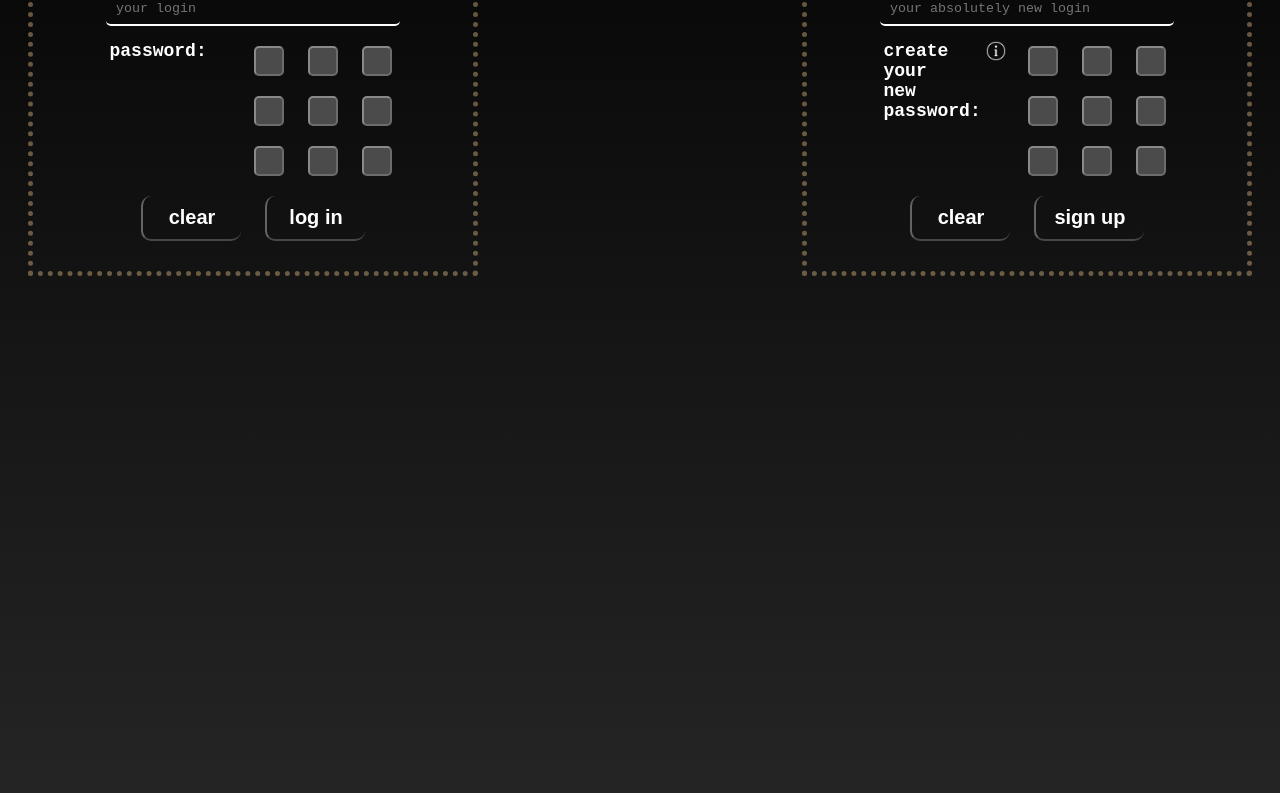
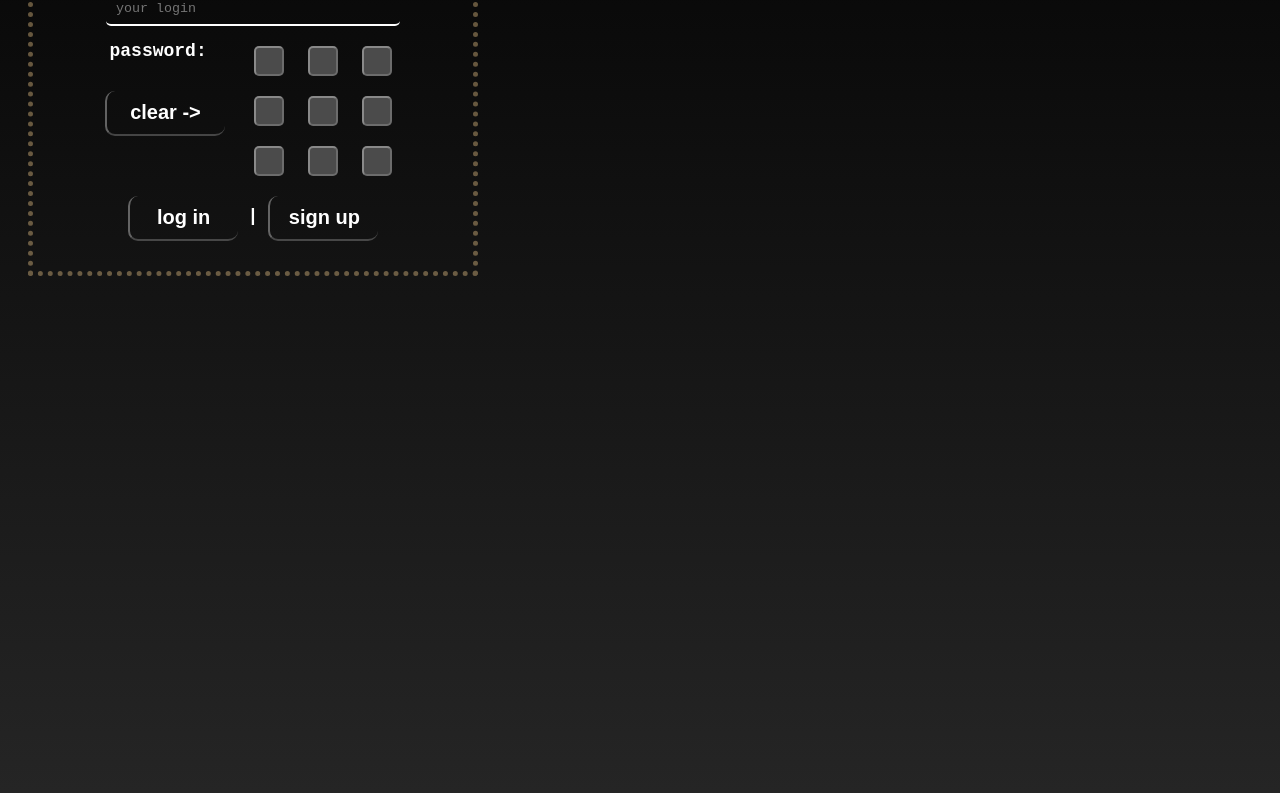
Before and after one commit to voowooo/test, a plain HTML site: page password.html in a window 1280 px wide. Shown: the part 284-1077 px from the top of the page. Drawn offline with Linux system fonts and the light colour scheme.

Commit message:
sign and login
done!

```diff
--- a/password.html
+++ b/password.html
@@ -11,17 +11,19 @@
                 <h2>The Main Page</h2>
             </div>
         </div>
-        <div style="display: flex; justify-content: space-between;">
             <div class="login">
-                <p style="font-size: 30px;">Log In</p>
+                <p style="font-size: 30px;">Log In / Sign Up</p>
                 <div>
                     <p style="margin: 5px;">login:</p>
                     <input id="login" class="InputText" placeholder="your login">
                 </div>
                 <div style="display: flex; width: 297px; justify-content: space-between; margin-top: 10px;">
-                    <p style="margin: 5px; display: flex; height: 20px;">
-                        password:
-                    </p>
+                    <div>
+                        <p style="margin: 5px; display: flex; height: 20px;" data-tooltip="Смысл пароля заключается в правильном расположении квадратов, порядок ввода неважен">
+                            password:
+                        </p>
+                        <button onclick="clearPass()" style="width: 120px; margin: 10px; margin-top: 25px; margin-left: 0px;">clear -></button>
+                    </div>
                     <div>
                         <div>
                             <input type="button" class="passButt" id="1" onclick="getPass(this)">
@@ -40,46 +42,12 @@
                         </div>
                     </div>
                 </div>
-                <div>
-                    <button onclick="clearPass()" style="width: 100px; margin: 10px;">clear</button>
-                    <button onclick="checkPass()" style="width: 100px; margin: 10px;">log in</button>
-                </div>
-            </div>
-            <div class="login">
-                <p style="font-size: 30px;">Sign Up</p>
-                <div>
-                    <p style="margin: 5px;">create login:</p>
-                    <input id="login" class="InputText" placeholder="your absolutely new login">
-                </div>
-                <div style="display: flex; width: 297px; justify-content: space-between; margin-top: 10px;">
-                    <p style="margin: 5px; display: flex; height: 40px;" data-tooltip="Смысл пароля заключается в правильном расположении квадратов, порядок ввода неважен">
-                        create </br> your </br> new </br> password:
-                        <img src="img/info.png" style="height: 20px; margin: 0px; margin-left: 5px;">
-                    </p>
-                    <div>
-                        <div>
-                            <input type="button" class="passButt" id="1" onclick="getPass(this)">
-                            <input type="button" class="passButt" id="2" onclick="getPass(this)">
-                            <input type="button" class="passButt" id="3" onclick="getPass(this)">
-                        </div>
-                        <div>
-                            <input type="button" class="passButt" id="4" onclick="getPass(this)">
-                            <input type="button" class="passButt" id="5" onclick="getPass(this)">
-                            <input type="button" class="passButt" id="6" onclick="getPass(this)">
-                        </div>
-                        <div>
-                            <input type="button" class="passButt" id="7" onclick="getPass(this)">
-                            <input type="button" class="passButt" id="8" onclick="getPass(this)">
-                            <input type="button" class="passButt" id="9" onclick="getPass(this)">
-                        </div>
-                    </div>
-                </div>
-                <div>
-                    <button onclick="clearPass()" style="width: 100px; margin: 10px;">clear</button>
+                <div style="display: flex;">
+                    <button onclick="checkPass()" style="width: 110px; margin: 10px;">log in</button>
+                    <p style="margin-top: 20px;">|</p>
                     <button onclick="signIn()" style="width: 110px; margin: 10px;">sign up</button>
                 </div>
             </div>
-        </div>
         <p style="margin-top: 1000px;">okay, this is text</p>
         <script src="scripts.js"></script>
     </body>
--- a/scripts.js
+++ b/scripts.js
@@ -62,7 +62,7 @@ function getDeviceType() {
     const isMobile = /mobile|iphone|ipad|ipod|android|blackberry|mini|windows\sce|palm/i.test(userAgent);
 
     if (isMobile) {
-        window.location.href = 'mobile/index.html';
+        // window.location.href = 'mobile/index.html';
         return "mobile";
     } else {
         // window.location.href = 'mobile/index.html';
@@ -71,6 +71,20 @@ function getDeviceType() {
 }
 
 console.log(getDeviceType());
+
+
+
+
+
+
+
+
+
+
+
+
+
+// PASSWORD
 
 var passSumm = 0;
 var CorrectPassSumm = 11;
@@ -120,13 +134,22 @@ function clearPass(){
     login.value = "";
 }
 
+
+
+
+
+// LOGIN
 function checkPass(){
     var login = document.getElementById("login");
     var loginText = login.value;
-    if(passSumm == CorrectPassSumm & loginText == "jek_a709"){
+    let check = users.find(user => user.name === loginText)
+    console.log(check);
+    if(check && check.password == passSumm){
         window.location.href = 'GoWalk.html';
+    } else if (check && check.password != passSumm){
+        alert("wrong password")
     } else {
-        alert("false")
+        alert("something went wrong(")
     }
 }
 
@@ -135,9 +158,17 @@ function checkPass(){
 // REG
 var loginBox = document.getElementById("login");
 
-var users = [];
+var users = [
+    { name: "admin", password: 1}
+];
 
 function signIn(){
+    var login = loginBox.value;
+    let check = users.find(user => user.name === login)
+    console.log(check);
+    if(check){
+        alert("username is already taken");
+    } else {
         var login = loginBox.value;
         var password = passSumm;
 
@@ -148,4 +179,6 @@ function signIn(){
 
         users.push(user);
         console.log(users);
+        alert("congratulations!!! you are signed in")
     }
+}
```
Lines whose indentation alone changed are shown as unchanged.
